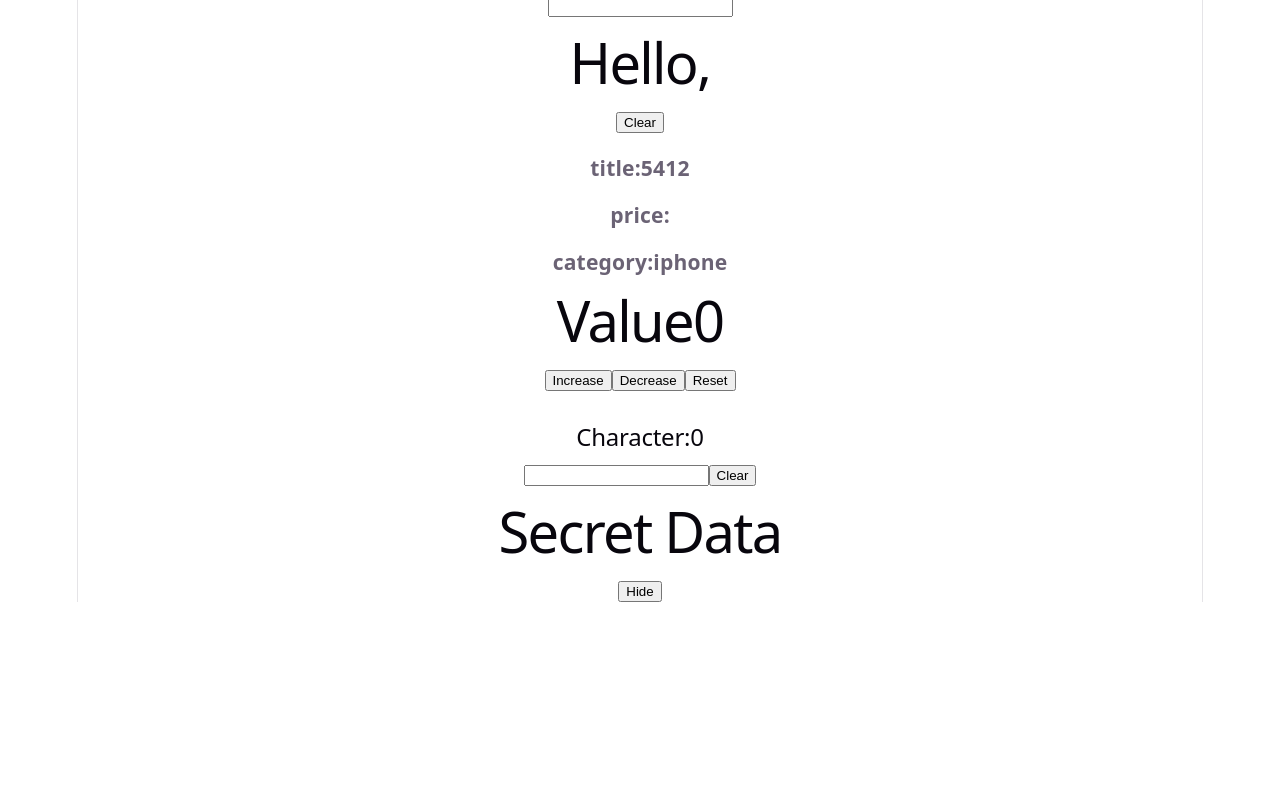
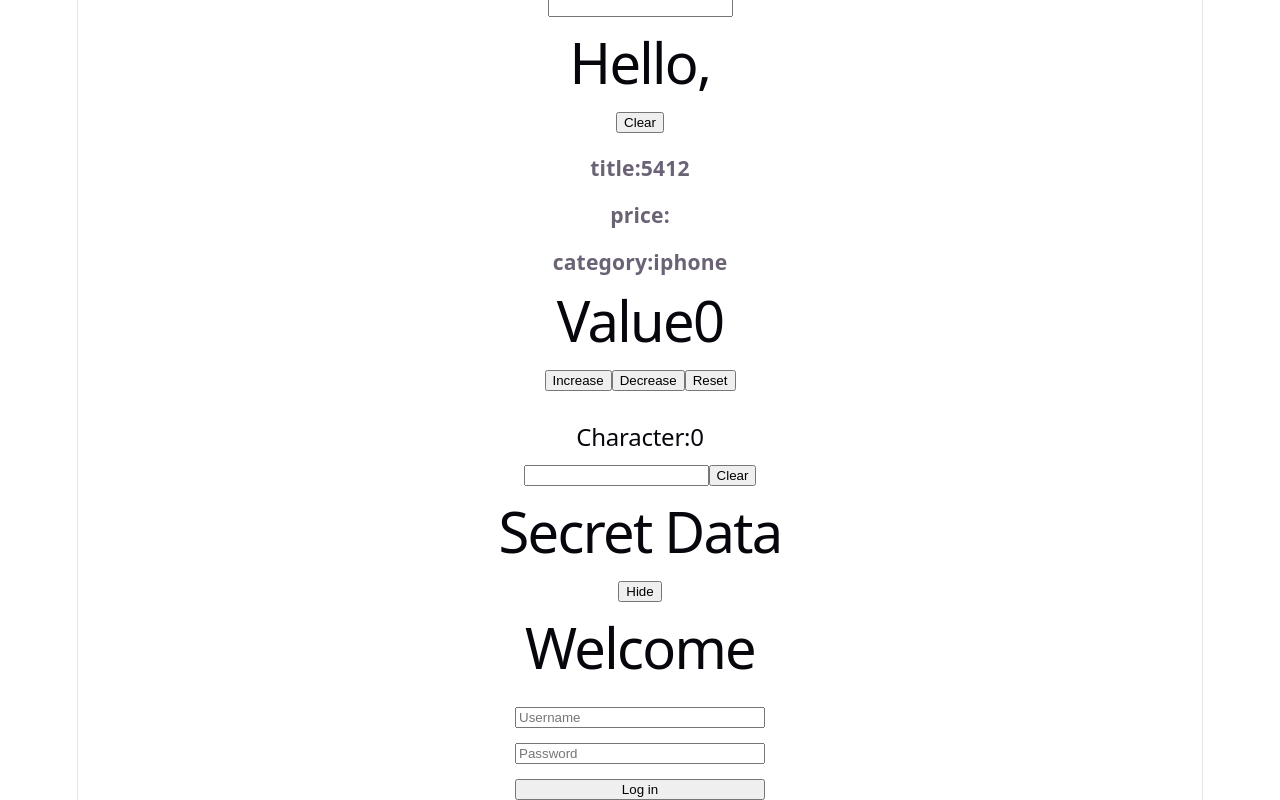
Before and after one commit to viveksingh002/Practicereact, a React (Vite) app: page / in a window 1280 px wide. Shown: the part 880-1680 px from the top of the page. Before the commit the page ends 1482 px from the top, so only its background shows below. Built offline with nearby package versions, Linux system fonts and the light colour scheme.

Commit message:
Login form

```diff
--- a/src/App.jsx
+++ b/src/App.jsx
@@ -8,6 +8,7 @@ import Props from './Props'
 import Counter from './Counter'
 import Input from './Inputname'
 import Text from './ShowHide'
+import Loginform from './Loginpage'
 
 
 function App() {
@@ -51,7 +52,7 @@ title="5412"
 <Counter/>
 <Input/>
 <Text/>
-
+<Loginform/>
     </div>
   )
 }
--- /dev/null
+++ b/src/Loginpage.jsx
@@ -0,0 +1,39 @@
+
+import { useState } from "react";
+
+function Loginform() {
+  const [value, setValue] = useState("");
+  const [welcome, setWelcome] = useState("");
+
+  function login() {
+    setWelcome(value);
+  }
+
+  return (
+    <div
+      style={{
+        display: "flex",
+        flexDirection: "column",
+        gap: "15px",
+        width: "250px",
+        margin: "auto",
+      }}
+    >
+      <h1 style={{ textAlign: "center" }}>
+        Welcome {welcome}
+      </h1>
+
+      <input
+        placeholder="Username"
+        value={value}
+        onChange={(e) => setValue(e.target.value)}
+      />
+
+      <input placeholder="Password" type="password" />
+
+      <button onClick={login}>Log in</button>
+    </div>
+  );
+}
+
+export default Loginform;
--- a/src/ShowHide.jsx
+++ b/src/ShowHide.jsx
@@ -3,21 +3,15 @@ import { useState } from "react";
 function Text() {
   const [show, setShow] = useState(true);
 
-  function hide() {
-    setShow(false);
-  }
 
-  function showText() {
-    setShow(true);
-  }
 
   return (
     <div>
-      {show && <h1>Secret Data</h1>}
+      {show && <h1>Secret Data</h1>} {/* && → If the condition is true, show something. */}
 
       <button onClick={()=>setShow(!show)}>
       {
-        show ? "Hide" : "show"
+        show ? "Hide" : "show"  //? : → If the condition is true, show A; if it is false, show B.
       }
       </button>
 
```
